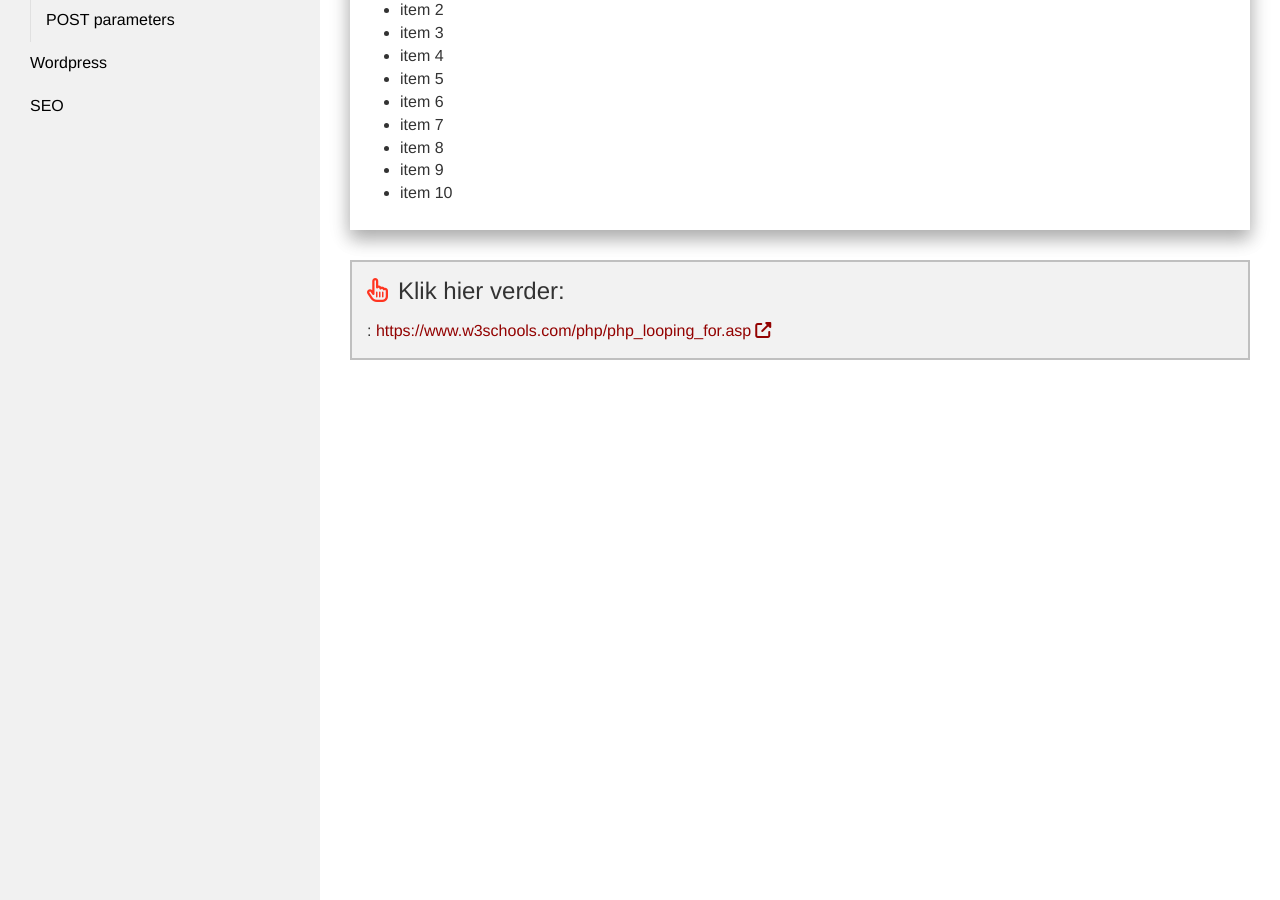
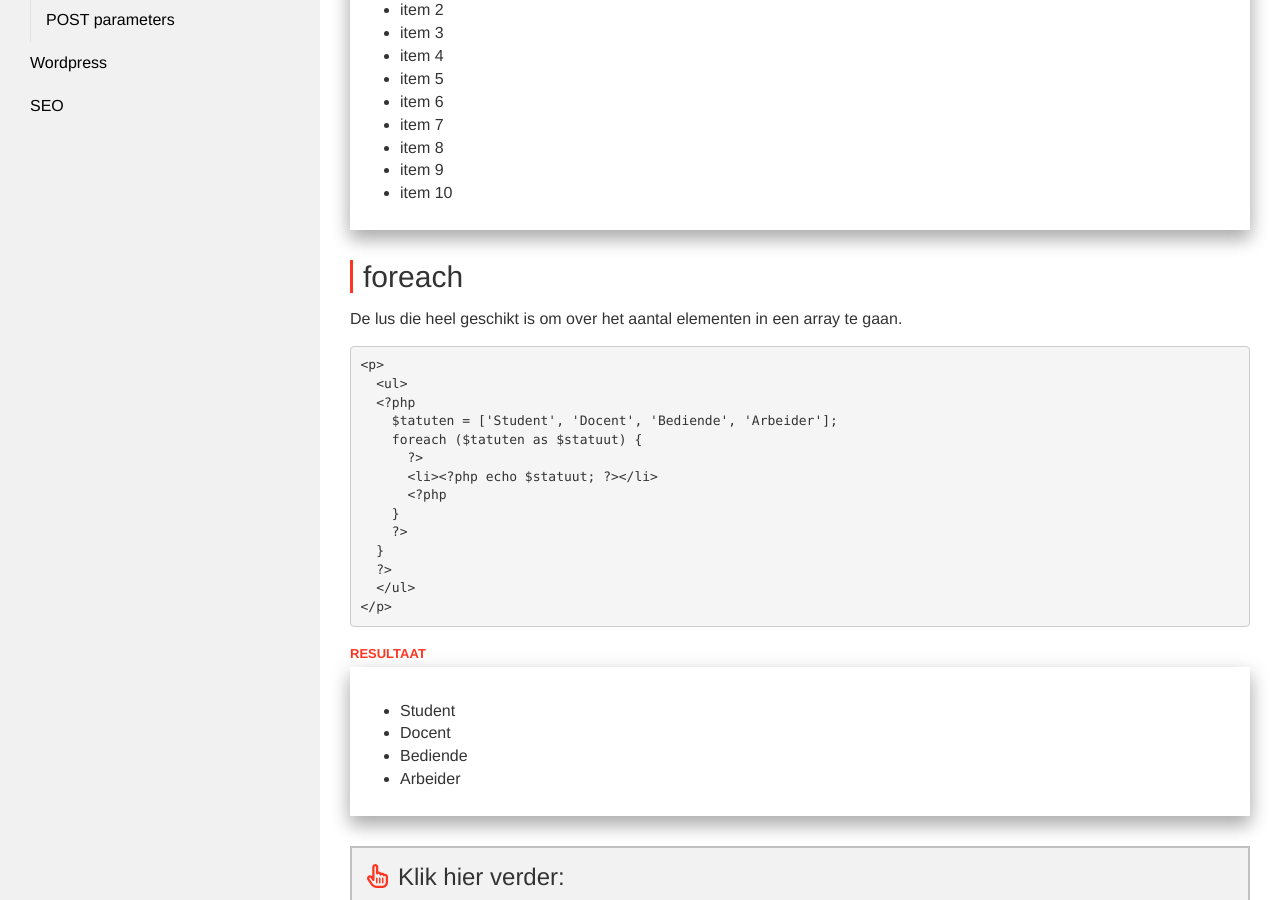
Before and after one commit to Syntra-Brussel/dynamische-webtechnieken, a Jekyll site: the page built from programmeren/lussen.md, in a window 1280 px wide and 900 px high, scrolled down 544 px. Built offline with Jekyll 4.4.1, drawn with Linux system fonts in a browser that asks for light colours; nearby versions of some CDN libraries; a script that is not in the unit is left out.

Commit message:
Update lussen.md

```diff
--- a/programmeren/lussen.md
+++ b/programmeren/lussen.md
@@ -26,7 +26,6 @@ De lus die geschikt is om een taak een welbepaald aantal keer uit te voeren.
 &lt;/p&gt;
 </pre>
 
-
 <div class="shadow result">
 <ul>
     <li>item 1</li>
@@ -41,3 +40,33 @@ De lus die geschikt is om een taak een welbepaald aantal keer uit te voeren.
     <li>item 10</li>
 </ul>
 </div>
+
+## foreach
+
+De lus die heel geschikt is om over het aantal elementen in een array te gaan.
+
+<pre data-enlighter-theme="beyond" data-enlighter-language="php">
+&lt;p&gt;
+  &lt;ul&gt;
+  &lt;?php
+    $tatuten = ['Student', 'Docent', 'Bediende', 'Arbeider'];
+    foreach ($tatuten as $statuut) {
+      ?&gt;
+      &lt;li&gt;&lt;?php echo $statuut; ?&gt;&lt;/li&gt;
+      &lt;?php
+    }
+    ?&gt;
+  }
+  ?&gt;
+  &lt;/ul&gt;
+&lt;/p&gt;
+</pre>
+
+<div class="shadow result">
+<ul>
+    <li>Student</li>
+    <li>Docent</li>
+    <li>Bediende</li>
+    <li>Arbeider</li>
+</ul>
+</div>
```
